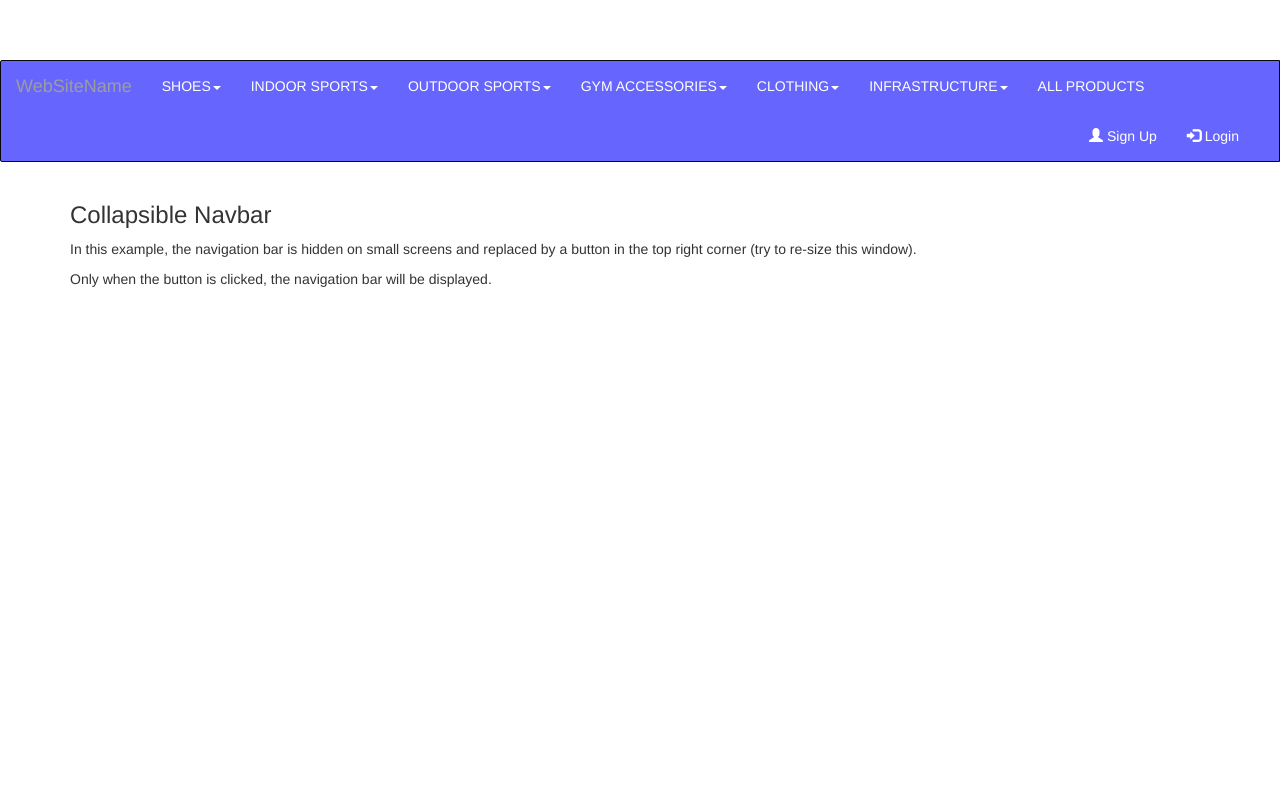
After one commit to rahul428428/goSports_frontend, a Java web app: page /navigationbar in a window 1280 px wide. The commit adds this page. Run offline with Spring Boot 4, a stand-in JSP engine, Linux system fonts and the light colour scheme; the project's own start-up code is not run, and a stand-in starts its controllers and pages; some libraries are stand-ins or nearby versions.

Commit message:
frontend styling update

```diff
--- a/src/main/java/com/niit/controller/HomeController.java
+++ b/src/main/java/com/niit/controller/HomeController.java
@@ -27,6 +27,11 @@ import org.springframework.web.bind.annotation.RequestMapping;
 	  return "login";
   }
 
+  @RequestMapping("/navigationbar")
+  public String navigationBar()
+  {
+	  return "responsivenavbar";
+  }
 
 
 
--- a/src/main/webapp/WEB-INF/Views/editform.jsp
+++ b/src/main/webapp/WEB-INF/Views/editform.jsp
@@ -62,7 +62,7 @@
 
 						<div class="form-group">
 							<b> Select Category</b>
-							<form:select path="category.id">
+							<form:select path="category.id" class="form-control" style="width:94%">
 								<c:forEach items="${categories}" var="c">
 									<form:option value="${c.id}">
 								${c.categoryname}
--- /dev/null
+++ b/src/main/webapp/WEB-INF/Views/responsivenavbar.jsp
@@ -0,0 +1,211 @@
+
+<%@ page language="java" contentType="text/html; charset=ISO-8859-1"
+	pageEncoding="ISO-8859-1"%>
+<%@ taglib uri="http://www.springframework.org/tags/form" prefix="form"%>
+<%@ taglib uri="http://java.sun.com/jsp/jstl/core" prefix="c"%>
+<%@ taglib prefix="security"
+	uri="http://www.springframework.org/security/tags"%>
+<html lang="en">
+<head>
+  <title>Bootstrap Example</title>
+  <meta charset="utf-8">
+  <meta name="viewport" content="width=device-width, initial-scale=1">
+
+
+  <link rel="stylesheet" href="https://maxcdn.bootstrapcdn.com/bootstrap/3.3.7/css/bootstrap.min.css">
+  <script src="https://ajax.googleapis.com/ajax/libs/jquery/3.2.1/jquery.min.js"></script>
+  <script src="https://maxcdn.bootstrapcdn.com/bootstrap/3.3.7/js/bootstrap.min.js"></script>
+</head>
+<body>
+
+
+
+
+
+
+
+<nav class="navbar navbar-inverse"  	style="background-color: #6666ff; border-radius: 2px 0 0 2px; margin-top: 60.213px">
+  <div class="container-fluid">
+    <div class="navbar-header">
+      <button type="button" class="navbar-toggle" data-toggle="collapse" data-target="#myNavbar">
+        <span class="icon-bar"></span>
+        <span class="icon-bar"></span>
+        <span class="icon-bar"></span>
+      </button>
+      <a class="navbar-brand" href="#">WebSiteName</a>
+    </div>
+    <div class="collapse navbar-collapse" id="myNavbar">
+      <ul class="nav navbar-nav">
+
+
+
+				<li class="dropdown"><a class="dropdown-toggle"
+					data-toggle="dropdown" href="#"><span style="color: white">SHOES</span><span
+						style="color: white" class="caret"></span> </a>
+					<ul class="dropdown-menu">
+						<li><a href="searchbyCategory1">Running Shoes</a></li>
+						<li><a href="searchbyCategory2">Cricket Shoes</a></li>
+						<li><a href="searchbyCategory3">Football Shoes</a></li>
+						<li><a href="searchbyCategory4">Basketball Shoes</a></li>
+						<li><a href="searchbyCategory5">Tennis Shoes</a></li>
+						<li><a href="searchbyCategory6">Boxing Shoes</a></li>
+						<li><a href="searchbyCategory7">Squash Shoes</a></li>
+					</ul></li>
+
+				<li class="dropdown"><a class="dropdown-toggle"
+					data-toggle="dropdown" href="#"><span style="color: white">INDOOR
+							SPORTS</span><span style="color: white" class="caret"></span></a>
+
+					<ul class="dropdown-menu">
+						<li><a href="searchbyCategory8">Table-Tennis</a></li>
+						<li><a href="searchbyCategory9">Badminton</a></li>
+						<li><a href="searchbyCategory10">Boxing</a></li>
+						<li><a href="searchbyCategory11">Chess</a></li>
+						<li><a href="searchbyCategory12">Basketball</a></li>
+
+					</ul></li>
+
+				<li class="dropdown"><a class="dropdown-toggle"
+					data-toggle="dropdown" href="#"><span style="color: white">OUTDOOR
+							SPORTS</span><span style="color: white" class="caret"></span> </a>
+					<ul class="dropdown-menu">
+						<li><a href="searchbyCategory13">Cricket</a></li>
+						<li><a href="searchbyCategory14">Football</a></li>
+						<li><a href="searchbyCategory15">Rugby</a></li>
+						<li><a href="searchbyCategory16">Baseball</a></li>
+						<li><a href="searchbyCategory17">Tennis</a></li>
+					</ul></li>
+
+
+				<li class="dropdown"><a class="dropdown-toggle"
+					data-toggle="dropdown" href="#"><span style="color: white">GYM
+							ACCESSORIES</span><span style="color: white" class="caret"></span> </a>
+					<ul class="dropdown-menu">
+						<li><a href="searchbyCategory18">Gym Gloves</a></li>
+						<li><a href="searchbyCategory19">Dumbell Racks</a></li>
+						<li><a href="searchbyCategory20">Belts</a></li>
+						<li><a href="searchbyCategory21">Weight Plates</a></li>
+						<li><a href="searchbyCategory22">Weight Rods</a></li>
+						<li><a href="searchbyCategory23">Wrist Support</a></li>
+						<li><a href="searchbyCategory24">Ankle Support</a></li>
+						<li><a href="searchbyCategory25">Thigh Support</a></li>
+						<li><a href="searchbyCategory26">Waist Support</a></li>
+						<li><a href="searchbyCategory27">Knee support</a></li>
+					</ul></li>
+
+
+
+
+				<li class="dropdown"><a class="dropdown-toggle"
+					data-toggle="dropdown" href="#"><span style="color: white">CLOTHING</span><span
+						style="color: white" class="caret"></span> </a>
+					<ul class="dropdown-menu">
+						<li><a href="searchbyCategory28">Track-Suits</a></li>
+						<li><a href="searchbyCategory29">Lowers</a></li>
+						<li><a href="searchbyCategory30">T-Shirts</a></li>
+					</ul></li>
+
+				<li class="dropdown"><a class="dropdown-toggle"
+					data-toggle="dropdown" href="#"><span style="color: white">INFRASTRUCTURE</span><span
+						style="color: white" class="caret"></span> </a>
+					<ul class="dropdown-menu">
+						<li><a href="searchbyCategory31">Cricket-Pitch</a></li>
+						<li><a href="searchbyCategory32">Football Ground</a></li>
+						<li><a href="searchbyCategory33">Badminton-court</a></li>
+					</ul></li>
+
+				<li><a href="getallproducts"><span style="margin-top: 16px">
+							<span style="color: white">ALL PRODUCTS</span></a></li>
+
+
+			</ul>
+
+
+			<ul class="nav navbar-nav navbar-right">
+				<c:url value="registrationform" var="registrationUrl" />
+				<c:url value="login" var="loginUrl" />
+
+
+
+
+
+
+
+				<c:if test="${pageContext.request.userPrincipal.name==null}">
+					<li><a href="${registrationUrl}"><span
+							style="color: white" class="glyphicon glyphicon-user"></span> <span
+							style="color: white">Sign Up </span></a></li>
+
+					<li><a href="${loginUrl}"><span style="color: white"
+							class="glyphicon glyphicon-log-in"></span> <span
+							style="color: white">Login</span></a></li>
+
+				</c:if>
+
+				<li class="dropdown" style="margin-right: 10px"><c:if
+						test="${pageContext.request.userPrincipal.name!=null }">
+						<a href="#" class="dropdown-toggle" data-toggle="dropdown"> <b
+							style="color: white;"> <i class="fa fa-user"
+								aria-hidden="true"></i> &nbsp Welcome
+								${pageContext.request.userPrincipal.name }
+						</b><b class="caret" style="color: white"></b>
+						</a>
+					</c:if>
+					<ul class="dropdown-menu">
+						<li><security:authorize access="hasRole('ROLE_USER')">
+								<a href="#"> <span class="glyphicon glyphicon-book"
+									style="font-size: 20px; color: green"></span> &nbsp My Orders
+								</a>
+							</security:authorize></li>
+
+						<li><security:authorize access="hasRole('ROLE_USER')">
+								<a href="#"> <span class="glyphicon glyphicon-heart-empty"
+									style="color: blue; font-size: 20px"></span> &nbsp Wishlist
+								</a>
+							</security:authorize></li>
+
+						<li><security:authorize access="hasRole('ROLE_USER')">
+								<a href="#"><span class="glyphicon glyphicon-wrench"
+									style="font-size: 20px"></span> &nbsp Edit Profile</a>
+							</security:authorize></li>
+
+						<li><security:authorize access="hasRole('ROLE_USER')">
+								<c:url value="cartgetcart" var="cart"></c:url>
+								<a href="${cart}"> <span
+									class="glyphicon glyphicon-shopping-cart"
+									style="color: #ff9f00; font-size: 20px"></span> &nbsp Shopping
+									Cart
+								</a>
+							</security:authorize></li>
+
+						<li><security:authorize access="hasRole('ROLE_ADMIN')">
+								<a href="admin_getproductform"><span
+									style="margin-top: 16px"> <span
+										class="glyphicon glyphicon glyphicon-briefcase"
+										style="font-size: 20px"></span> &nbsp Manage Products
+								</span></a>
+							</security:authorize></li>
+
+
+
+						<c:url value="/j_spring_security_logout" var="logoutUrl"></c:url>
+						<li><a href="${logoutUrl}"><span
+								class="glyphicon glyphicon-off"
+								style="color: red; font-size: 20px;"></span> &nbsp Logout </a></li></li>
+
+			</ul>
+			</li> <br>
+
+      </ul>
+    </div>
+  </div>
+</nav>
+
+<div class="container">
+  <h3>Collapsible Navbar</h3>
+  <p>In this example, the navigation bar is hidden on small screens and replaced by a button in the top right corner (try to re-size this window).
+  <p>Only when the button is clicked, the navigation bar will be displayed.</p>
+</div>
+
+</body>
+</html>
```
Also changed, not shown: src/main/webapp/WEB-INF/Views/productform.jsp (+5 -5 lines), src/main/webapp/WEB-INF/Views/viewproduct.jsp (+39 -11 lines).
